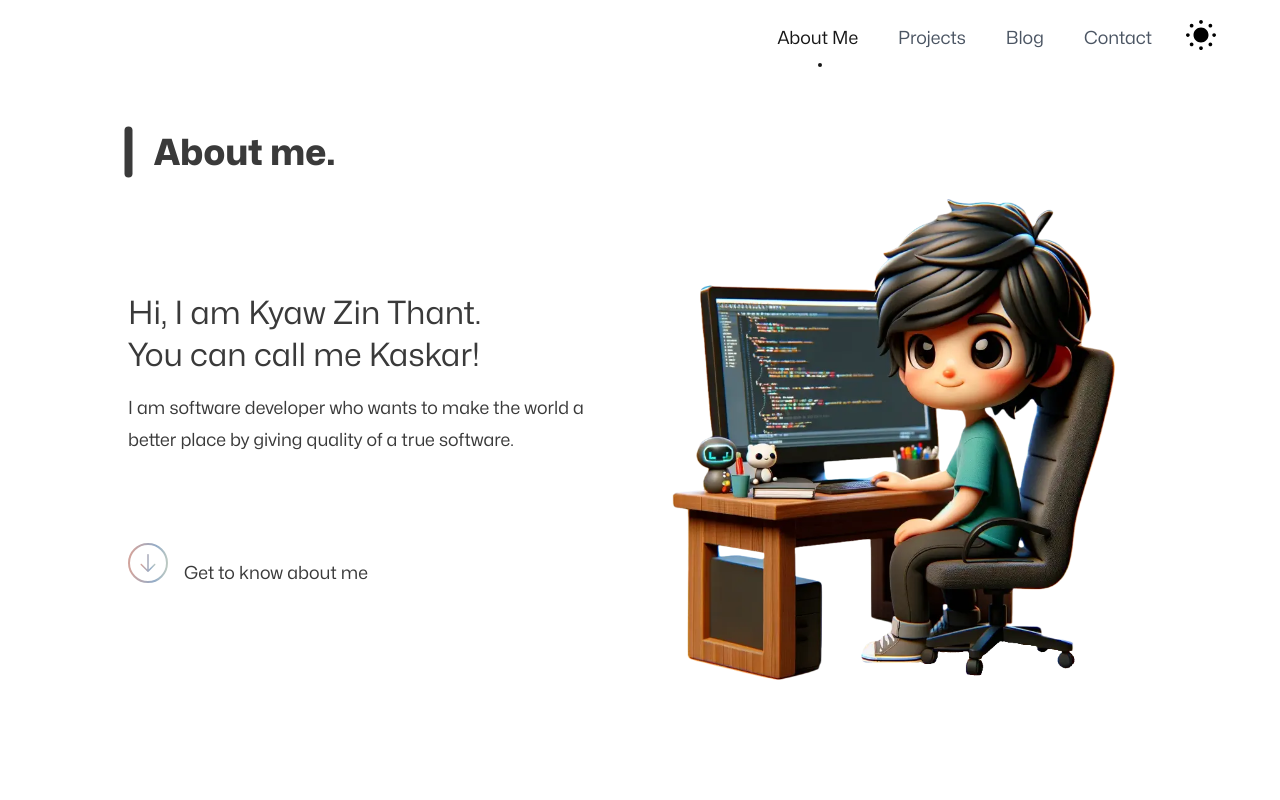
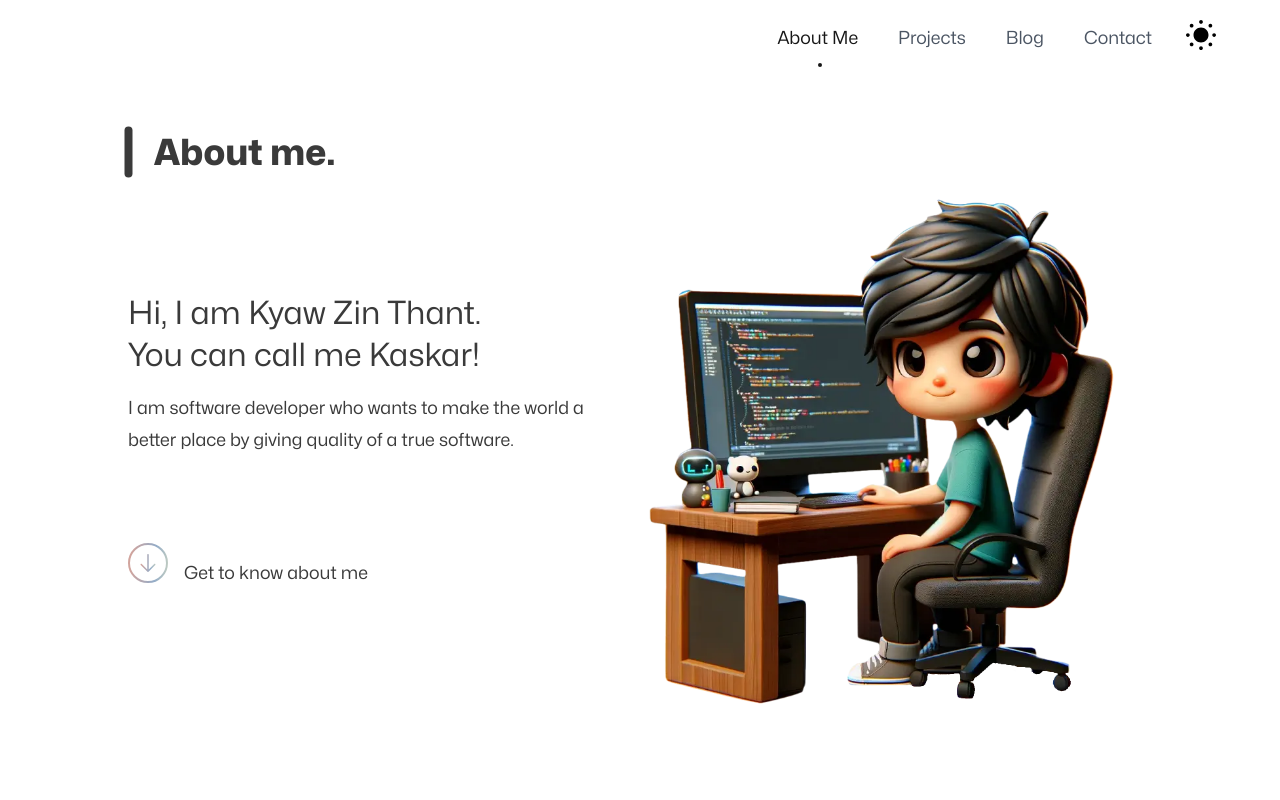
Before and after one commit to kzinthant-d3v/personalportfolio, a Next.js app: page / in a window 1280 px wide. Shown: the top 800 px of the page. Built offline with nearby package versions, Linux system fonts and the light colour scheme.

Commit message:
optimized image more

```diff
--- a/src/components/header-section/index.tsx
+++ b/src/components/header-section/index.tsx
@@ -42,7 +42,8 @@ const HeaderSection = () => {
               src={HeroImg}
               alt="Hero Image"
               loading="eager"
-              width={500}
+              width={750}
+              height={750}
               className="mx-auto"
             />
           </div>
```
